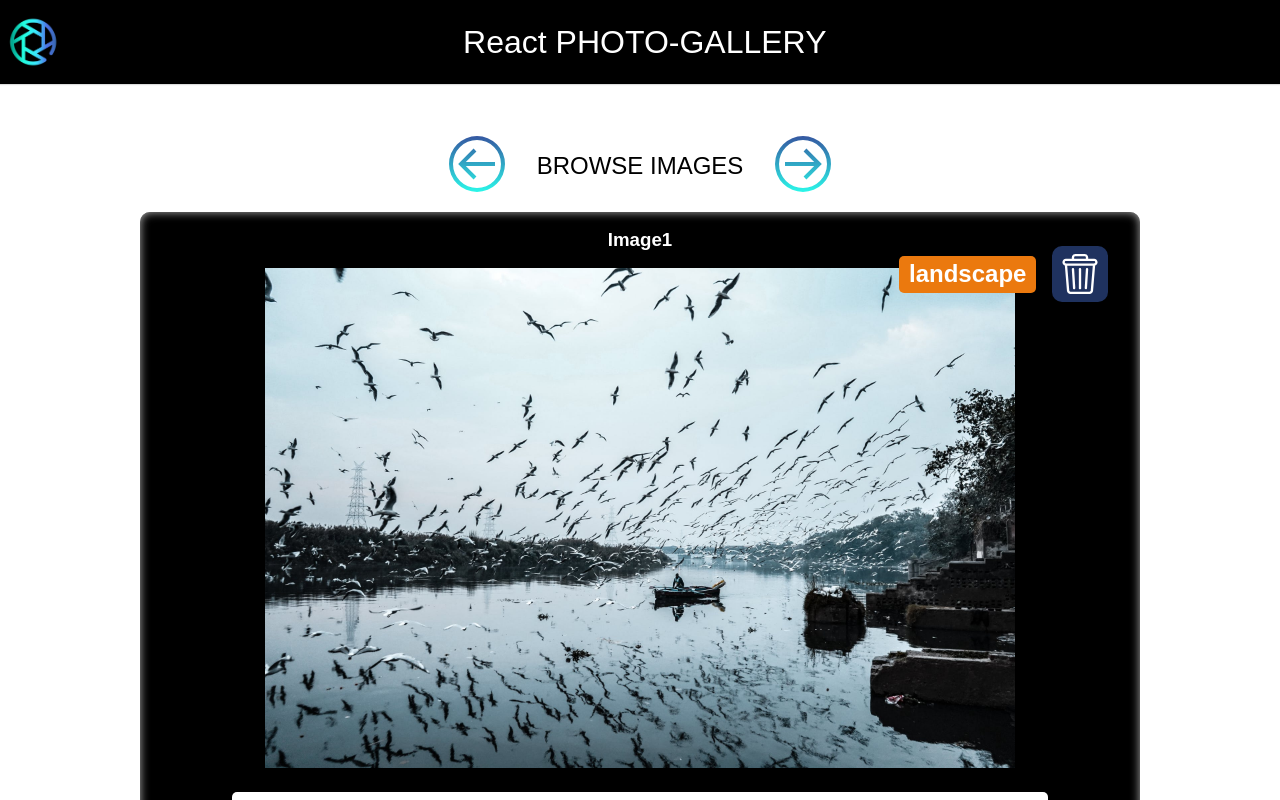
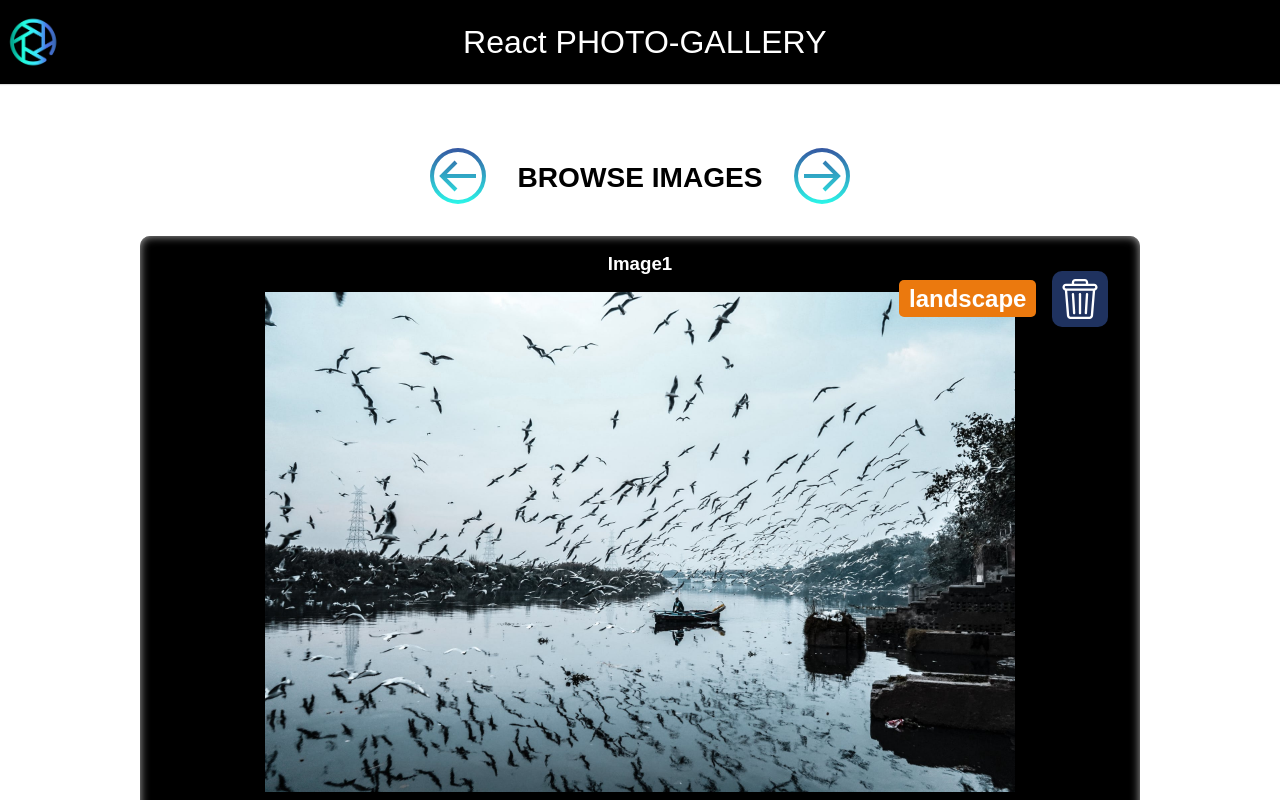
Before and after one commit to Moniaesz/pwa-react-image-gallery, a React (Create React App) app: page / in a window 1280 px wide. Shown: the top 800 px of the page. Built offline with nearby package versions, Linux system fonts and the light colour scheme; the HTML template or start-up script is replaced by a standard one.

Commit message:
update slider to render currently chosen image based on index

```diff
--- a/src/components/Slider/Slider/Slider.js
+++ b/src/components/Slider/Slider/Slider.js
@@ -1,4 +1,4 @@
-import React, { useContext } from 'react';
+import React, { useContext, useEffect } from 'react';
 import './Slider.css';
 import SliderNav from '../SliderNav/SliderNav';
 import SliderImage from '../SliderImage/SliderImage';
@@ -6,7 +6,11 @@ import { ImagesContext } from '../../../contexts/ImagesContext';
 
 function Slider () {
 
-  const { images, nextImage, previousImage, translateValue, deleteImage } = useContext(ImagesContext);
+  const { images, nextImage, previousImage, deleteImage, currentImage, setCurrentImage } = useContext(ImagesContext);
+
+  useEffect(() => {
+    setCurrentImage(images[0])
+  }, [images, setCurrentImage])
 
   return (
     <section className='slider-section'>
@@ -16,15 +20,11 @@ function Slider () {
       />
       <ul className='slider-images__list'>
         <div className='slider-images__wrapper'>
-          {
-            images.map((image) => (
-            <SliderImage
-              key={image.id}
-              image={image}
-              translateValue={translateValue}
-              deleteImage={deleteImage}
-            />
-          ))}
+          <SliderImage
+            key={currentImage.id}
+            image={currentImage}
+            deleteImage={deleteImage}
+          />
         </div>
       </ul>
     </section>
--- a/src/components/Slider/SliderImage/SliderImage.js
+++ b/src/components/Slider/SliderImage/SliderImage.js
@@ -5,12 +5,11 @@ import ImageInfo from '../../ImageInfo/ImageInfo';
 
 function SliderImage (props) {
   const { title, src, description, id, category } = props.image;
-  const { translateValue, deleteImage } = props;
+  const { deleteImage } = props;
 
   return (
     <div
       className='slider-image__container'
-      style={{transform: `translate(-${translateValue}px)`}}
     >
       <h3>{title}</h3>
       <ul className='slider-image__wrapper'>
--- a/src/components/Slider/SliderNav/SliderNav.js
+++ b/src/components/Slider/SliderNav/SliderNav.js
@@ -15,7 +15,7 @@ function SliderNav ({ nextImage, previousImage }) {
           onClick={previousImage}
         />
       </li>
-      <li className='slider-nav__item'>Browse images</li>
+      <li className='slider-nav__item'><h3>Browse images</h3></li>
       <li className='slider-nav__item'>
         <img
           src={arrowRight}
--- a/src/contexts/ImagesContext.js
+++ b/src/contexts/ImagesContext.js
@@ -65,8 +65,7 @@ const ImagesContextProvider = (props) => {
     }
   ]);
   const [ selectedCategory, setSelectedCategory ] = useState('all');
-  const [ translateValue, setTranslateValue ] = useState(0);
-  const [ count, setCount ] = useState(0)
+  const [ currentImage, setCurrentImage ]= useState(images[0]);
 
   const loadSampleImages = () => {
     setImages(sampleImages);
@@ -74,24 +73,22 @@ const ImagesContextProvider = (props) => {
 
    // go to next image in image gallery
    const nextImage = () => {
-    if (count === images.length - 1) {
-      setTranslateValue(0)
-      setCount(0)
-    } else {
-      setTranslateValue((translateValue) => translateValue + 1000);
-      setCount((count) => count + 1)
-    }
+     let nextImageID = images.indexOf(currentImage) + 1;
+     if (nextImageID === images.length) {
+       nextImageID = 0;
+     }
+     const nextImage = images[nextImageID];
+     setCurrentImage(nextImage);
   }
 
   // go to previous image in image gallery
   const previousImage = () => {
-    if (translateValue === 0 && count === 0) {
-      setTranslateValue((images.length - 1) * 1000);
-      setCount(images.length - 1)
-    } else {
-      setTranslateValue((translateValue) => translateValue - 1000)
-      setCount((count) => count - 1)
+    let previousImageID = images.indexOf(currentImage) - 1;
+    if (previousImageID === -1 ) {
+      previousImageID = images.length - 1;
     }
+    const previousImage = images[previousImageID];
+    setCurrentImage(previousImage);
   }
 
   // filter images in Gallery
@@ -126,8 +123,9 @@ const ImagesContextProvider = (props) => {
       value={{
         images,
         setImages,
+        currentImage,
+        setCurrentImage,
         selectedCategory,
-        translateValue,
         nextImage,
         previousImage,
         loadSampleImages,
```
